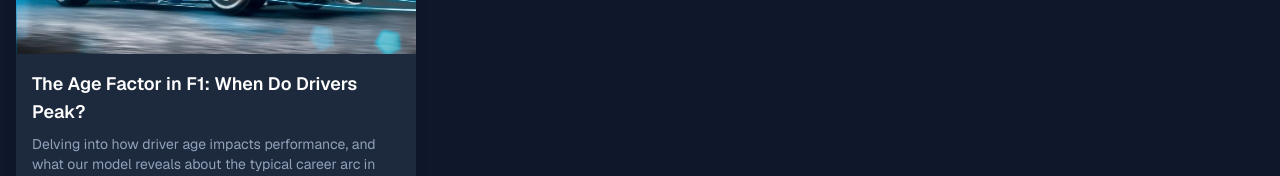
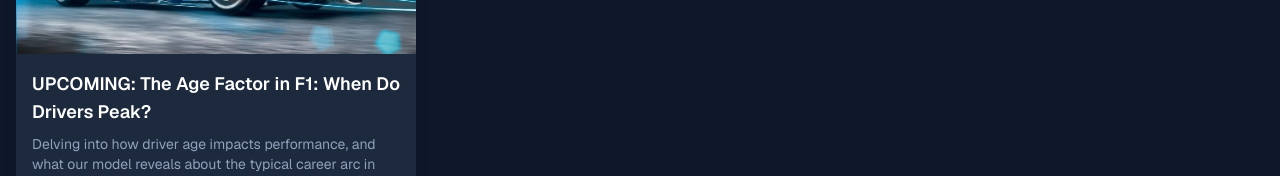
Before and after one commit to PAndreew/f1-metrix-front, a Next.js app: page / in a window 1280 px wide. Shown: the part 888-1064 px from the top of the page. Built offline with nearby package versions, Linux system fonts and the light colour scheme; no server answers; the database is empty.

Commit message:
Set age factor upcoming

```diff
--- /dev/null
+++ b/src/content/articles/the-age-factor.mdx
@@ -0,0 +1,11 @@
+---
+title: "UPCOMING: The Age Factor in F1: When Do Drivers Peak?"
+date: "2025-06-18"
+summary: "Delving into how driver age impacts performance, and what our model reveals about the typical career arc in Formula 1."
+slug: "the-age-factor"
+author: "&drew"
+---
+
+## TBW
+
+Lorem imspum dolor...
--- a/src/content/articles/who-is-the-goat.mdx
+++ /dev/null
@@ -1,15 +0,0 @@
----
-title: "The Age Factor in F1: When Do Drivers Peak?"
-date: "2025-06-18"
-summary: "Delving into how driver age impacts performance, and what our model reveals about the typical career arc in Formula 1."
-slug: "the-age-factor"
-author: "&drew"
----
-
-## Unveiling the Curve
-
-Sed ut perspiciatis unde omnis iste natus error sit voluptatem accusantium doloremque laudantium, totam rem aperiam, eaque ipsa quae ab illo inventore veritatis et quasi architecto beatae vitae dicta sunt explicabo.
-
-Nemo enim ipsam voluptatem quia voluptas sit aspernatur aut odit aut fugit, sed quia consequuntur magni dolores eos qui ratione voluptatem sequi nesciunt.
-
-... (more lorem ipsum)
```
